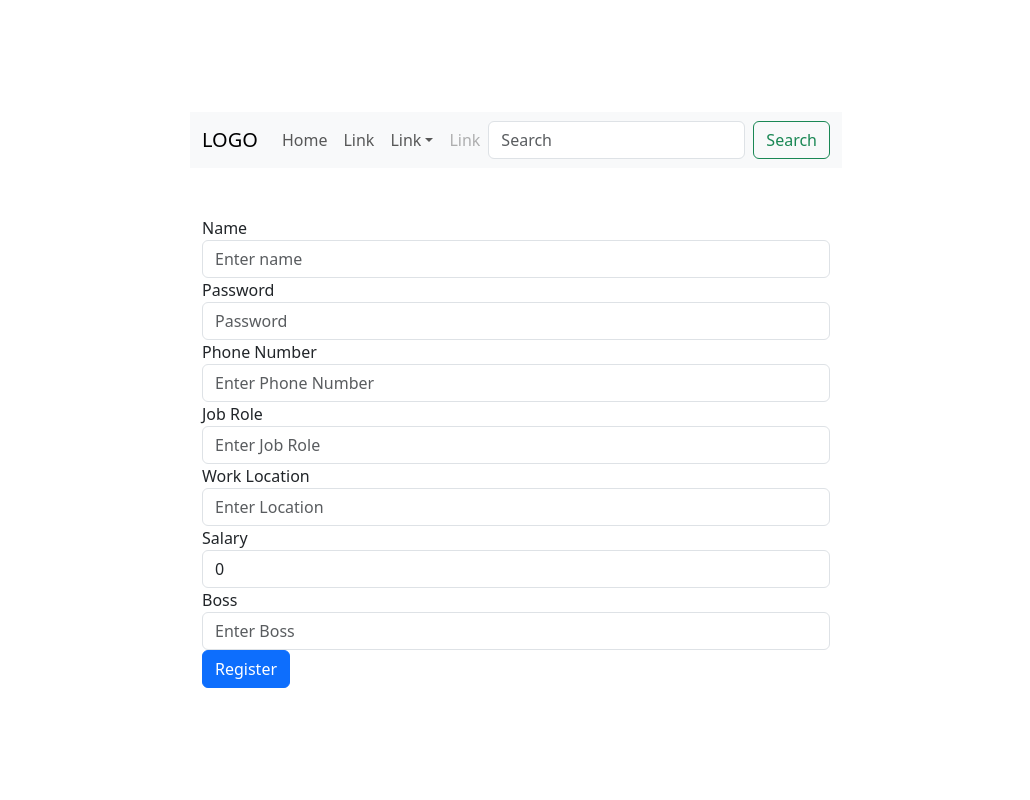
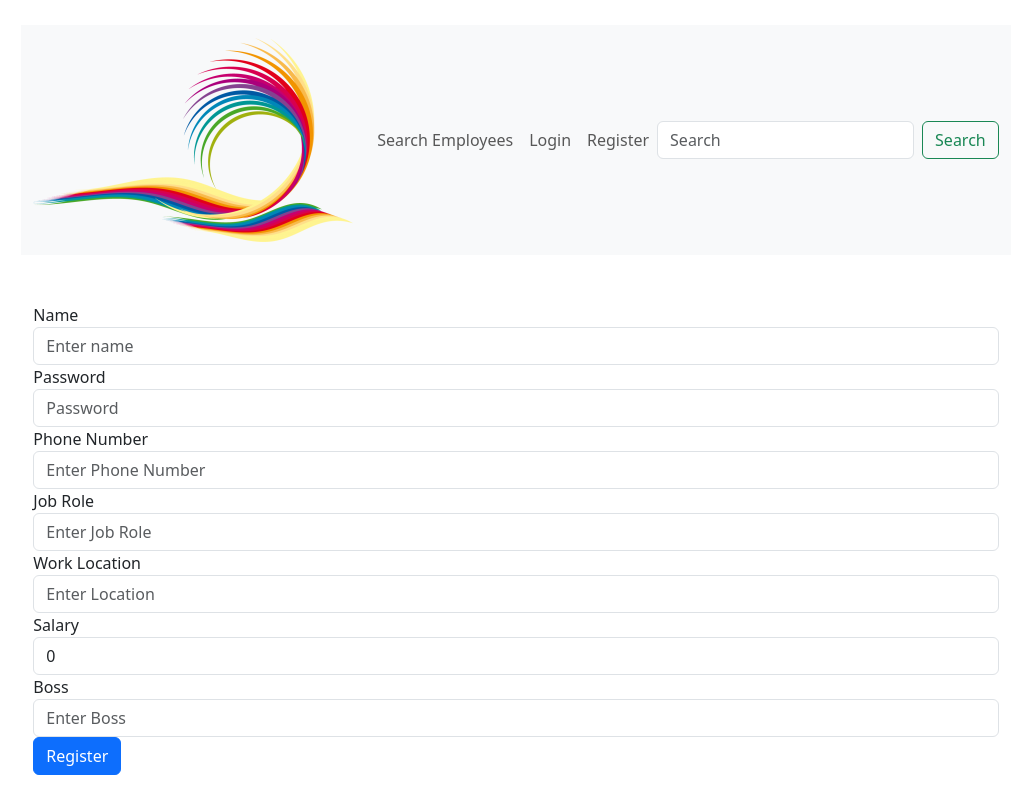
Before and after one commit to IGuy37/edp-capstone, a React (Vite) app in the folder react_client/: page /register in a window 1280 px wide. Shown: the whole page, without its empty margins (124-1154 px from the left). Built offline with nearby package versions, Linux system fonts and the light colour scheme.

Commit message:
Logo renders properly

```diff
--- a/react_client/src/components/Navbar.jsx
+++ b/react_client/src/components/Navbar.jsx
@@ -12,7 +12,9 @@ function Navbar_1(props) {
   return (
     <Navbar expand="lg" className="bg-body-tertiary">
       <Container fluid>
-        <Navbar.Brand href="#" >LOGO</Navbar.Brand>
+        <Navbar.Brand href="/" >
+          <img src="/src/assets/logo.png"></img>
+        </Navbar.Brand>
         <Navbar.Toggle aria-controls="navbarScroll" />
         <Navbar.Collapse id="navbarScroll">
           <Nav
@@ -20,21 +22,9 @@ function Navbar_1(props) {
             style={{ maxHeight: '100px',maxWidth:'100%' }}
             navbarScroll
           >
-            <Nav.Link href="#action1">Home</Nav.Link>
-            <Nav.Link href="#action2">Link</Nav.Link>
-            <NavDropdown title="Link" id="navbarScrollingDropdown">
-              <NavDropdown.Item href="#action3">Action</NavDropdown.Item>
-              <NavDropdown.Item href="#action4">
-                Another action
-              </NavDropdown.Item>
-              <NavDropdown.Divider />
-              <NavDropdown.Item href="#action5">
-                Something else here
-              </NavDropdown.Item>
-            </NavDropdown>
-            <Nav.Link href="#" disabled>
-              Link
-            </Nav.Link>
+            <Nav.Link href="/employee">Search Employees</Nav.Link>
+            <Nav.Link href="/login">Login</Nav.Link>
+            <Nav.Link href="/register">Register</Nav.Link>
           </Nav>
           <Search setEmployee={props.setEmployee}/>
         </Navbar.Collapse>
--- a/react_client/src/components/Register.jsx
+++ b/react_client/src/components/Register.jsx
@@ -34,16 +34,16 @@ export default function Register(props){
         .then((response) => response.json())
         .then((data) => {
             // TODO: Handle the response data
-            if(data.ok){
-                alert(data.message);
-                navigate('/employee');
+            if(data){
+                alert("Registered Successfully! Please log in using the credentials you just made.")
+                navigate('/login');
             }
-        })
+    })
         .catch((error) => {
             // Handle any errors
             console.error(error);
         });
-        console.log("Login sent successfully");
+        console.log("Registration sent successfully");
 
     };
 
```
Also changed, not shown: react_client/src/assets/logo.png (renamed from react_client/src/assets/Image1.png).
